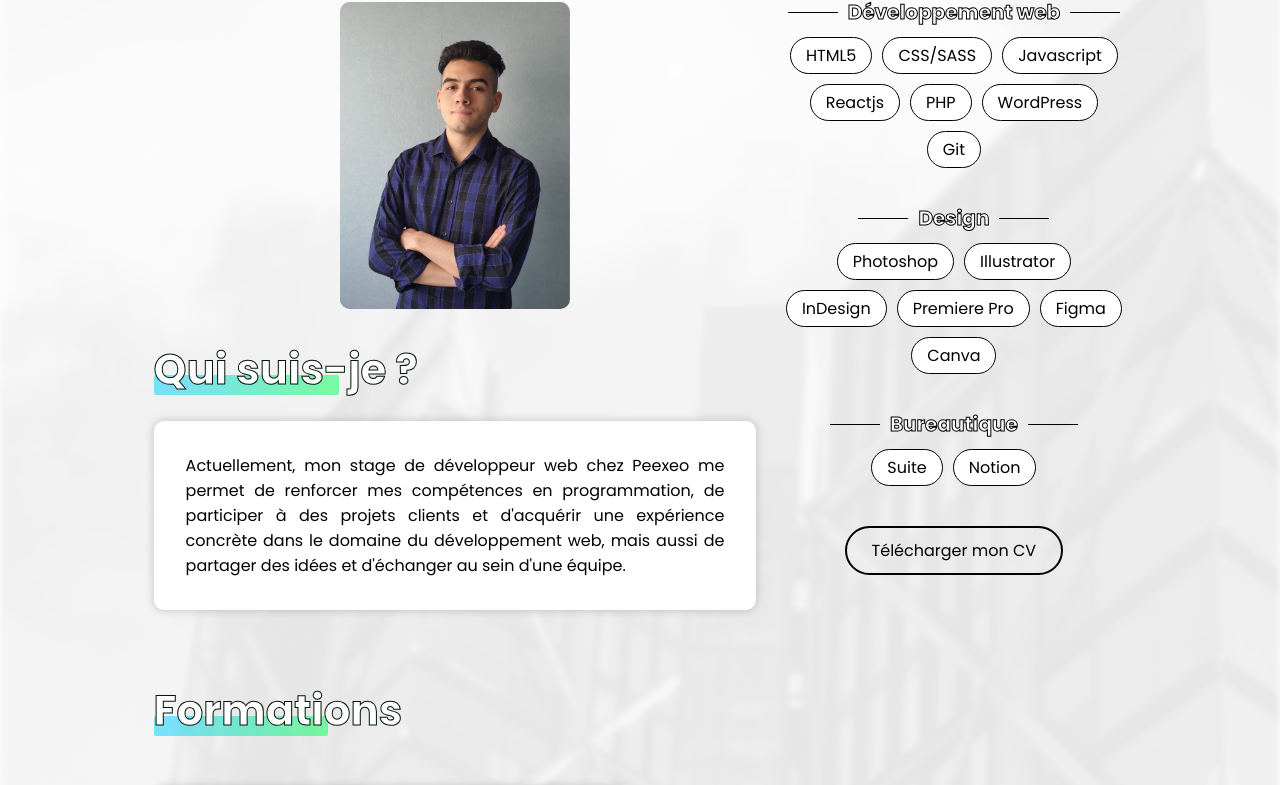
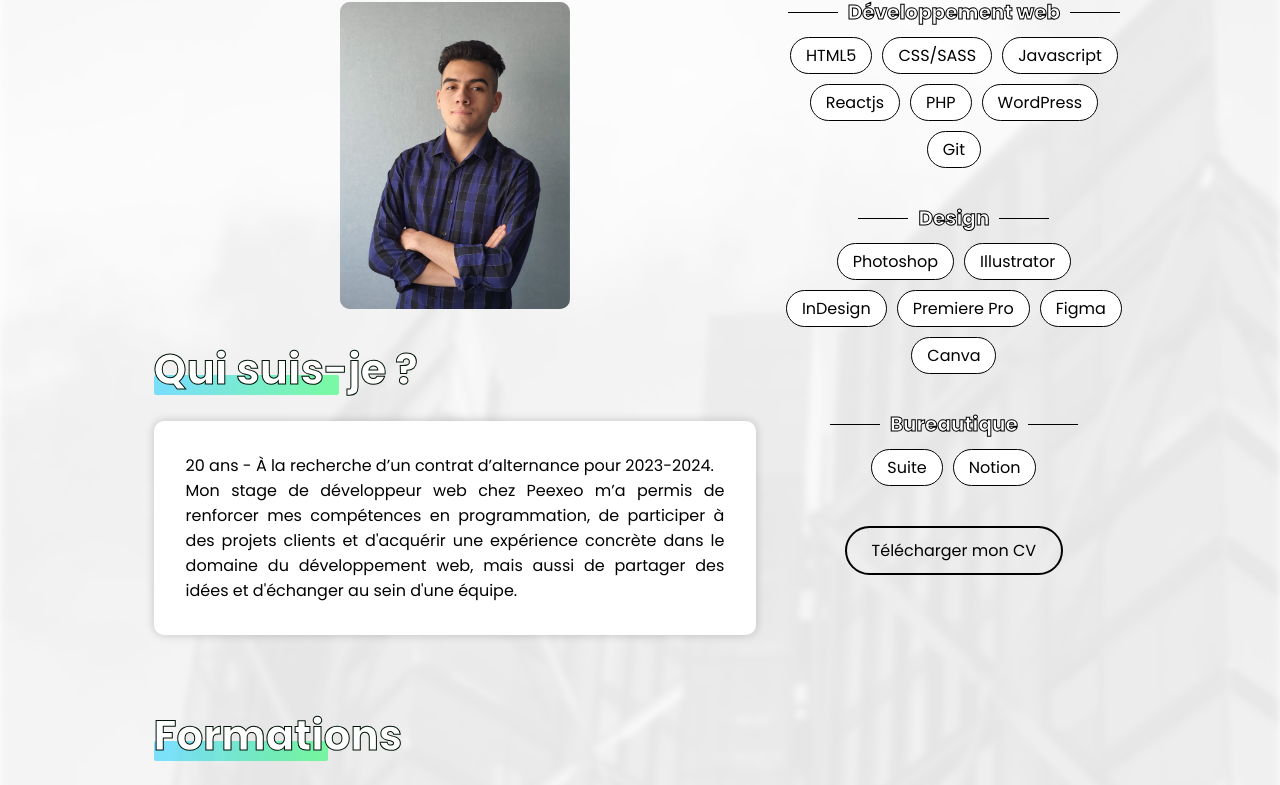
Before and after one commit to LilianFanilo/Portfolio-2023-Vitejs-React, a React (Vite) app: page / in a window 1280 px wide. Shown: the part 910-1695 px from the top of the page. Built offline with nearby package versions, Linux system fonts and the light colour scheme.

Commit message:
upd presentation

```diff
--- a/src/partials/home/presentation/Presentation.jsx
+++ b/src/partials/home/presentation/Presentation.jsx
@@ -14,7 +14,11 @@ const Presentation = () => {
                     Qui suis-je ?
                 </SectionTitle>
                 <TextZone>
-                    Actuellement, mon stage de développeur web chez Peexeo me permet de renforcer mes compétences en programmation, de participer à des projets clients et d'acquérir une expérience concrète dans le domaine du développement web, mais aussi de partager des idées et d'échanger au sein d'une équipe.
+                20 ans - À la recherche d’un contrat d’alternance pour 2023-2024. <br />
+                Mon stage de développeur web chez Peexeo m’a permis de renforcer mes compétences en
+                programmation, de participer à des projets clients et d'acquérir une expérience concrète dans
+                le domaine du développement web, mais aussi de partager des idées et d'échanger au sein
+                d'une équipe.
                 </TextZone>
             </div>
             <div>
```
